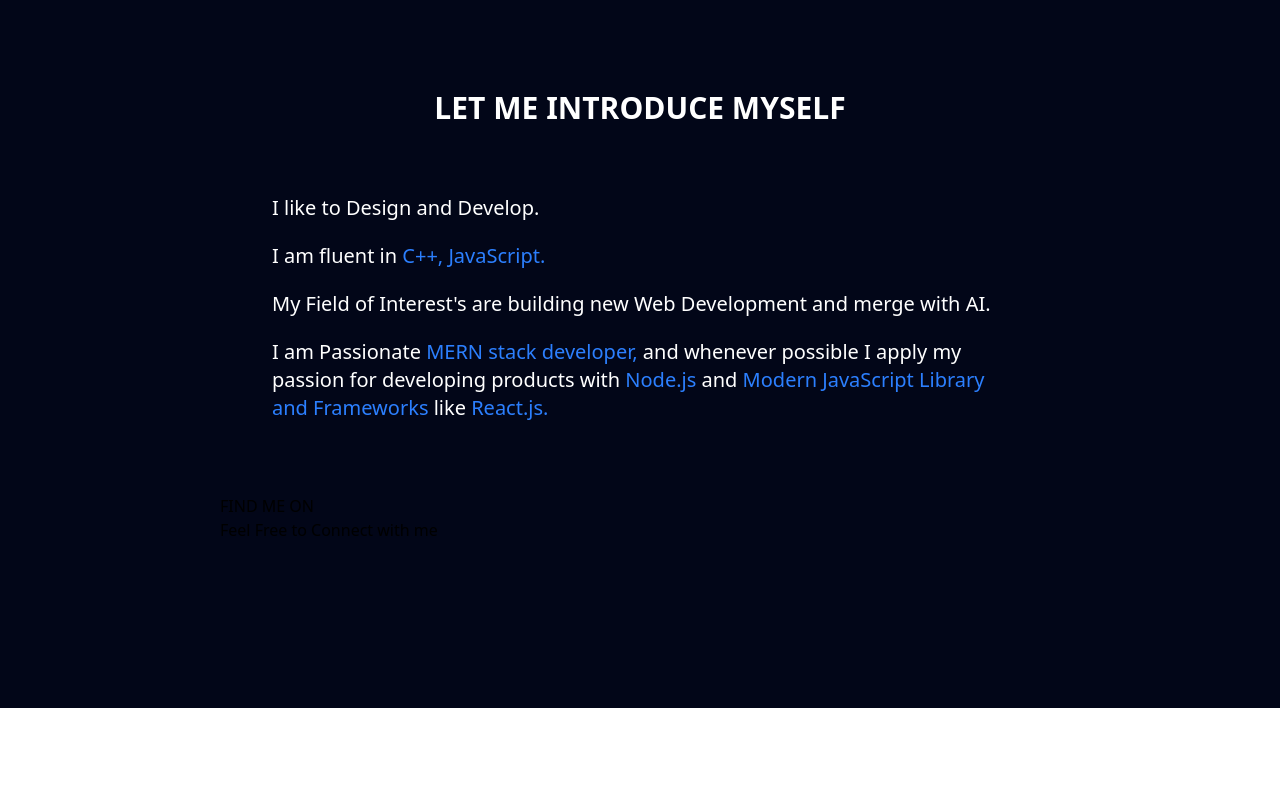
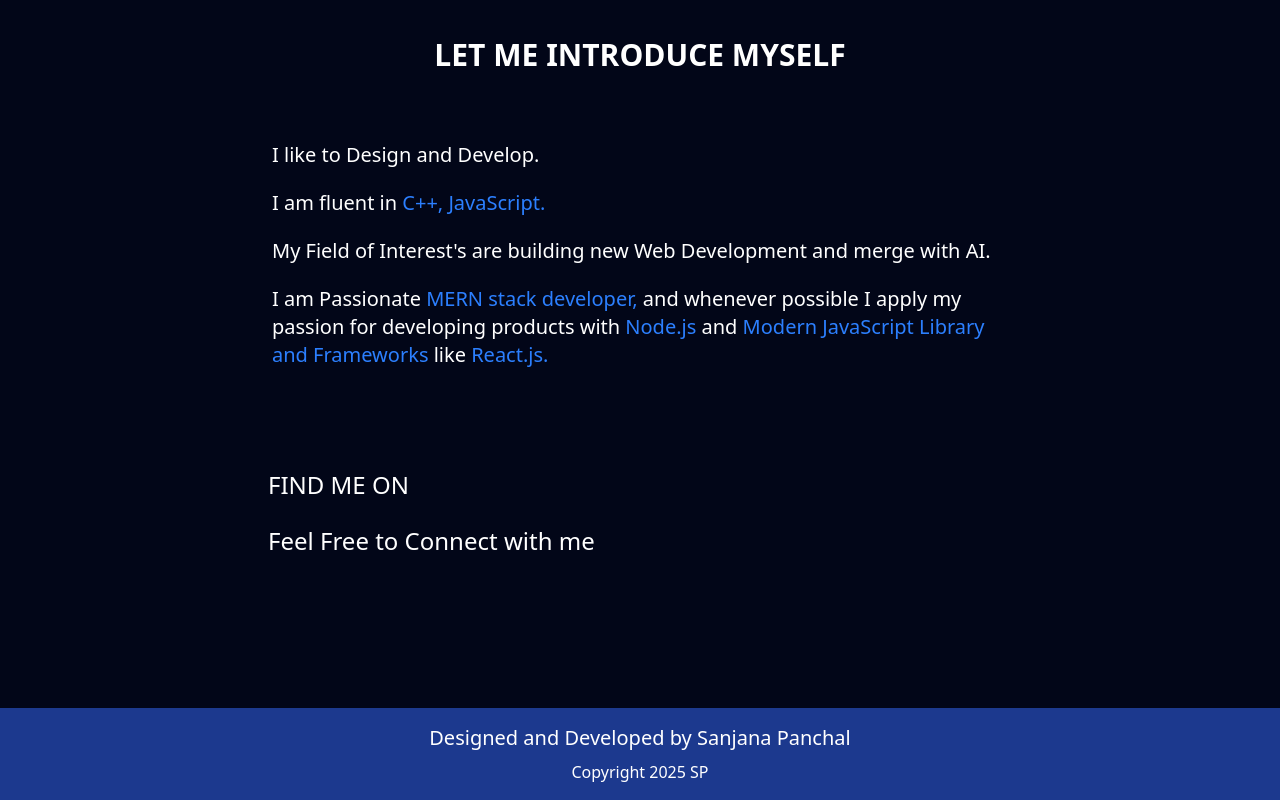
Before and after one commit to sanjana-panchal27/Portfolio, a React (Vite) app: page / in a window 1280 px wide. Shown: the part 956-1756 px from the top of the page. Before the commit the page ends 1664 px from the top, so only its background shows below. Built offline with nearby package versions, Linux system fonts and the light colour scheme.

Commit message:
added footer

```diff
--- a/src/App.jsx
+++ b/src/App.jsx
@@ -2,6 +2,8 @@
 import About from './components/About/About';
 import Navbar from './components/Navbar';
 import Home from './components/Home/Home';
+import Footer from './components/Footer';
+import Github from './components/About/Github';
 
 function App() {
   return (
@@ -11,7 +13,9 @@
         <Routes>
           <Route path="" element={<Home />} />
           <Route path="" element={<About />} />
+          <Route path="" element={<Github />} />
         </Routes>
+        <Footer />
       </BrowserRouter>
     </>
   );
--- a/src/components/About/About.tsx
+++ b/src/components/About/About.tsx
@@ -4,10 +4,10 @@
 import Techstack from './Techstack';
 import Toolstack from './Toolstack';
 
-
 const About = () => {
   return (
     <>
+      <h1>Hello</h1>
       <Particle />
       <Github />
       <Techstack />
--- a/src/components/About/Github.tsx
+++ b/src/components/About/Github.tsx
@@ -1,16 +1,15 @@
+// Github.tsx
 import React from 'react';
-import GitHubCalendar from 'react-github-calendar';
-import { Row } from 'reactstrap';
+import GithubCalendar from 'react-github-calendar';
+import { Row } from 'reactstrap'; // Assuming you are using reactstrap
 
 const Github = () => {
   return (
-    <>
-      <Row className="justify-center pb-1.5">
-        <h1 className="pb-2.5">
+    <Row className="justify-content-center pb-5">
+      <h1 className="pb-2">
         Days I <strong className="text-purple-800">Code</strong>
       </h1>
-
-        <GitHubCalendar
+      <GithubCalendar
         username="sanjana-panchal27"
         blockSize={15}
         blockMargin={5}
@@ -18,7 +17,6 @@
         fontSize={16}
       />
     </Row>
-    </>
   );
 };
 
--- a/src/components/Footer.tsx
+++ b/src/components/Footer.tsx
@@ -10,9 +10,15 @@
   let year = date.getFullYear();
   return (
     <>
-      <h3>Designed and Developed by Sanjana Panchal</h3>
-      <div className="div">
-        <h3>Copyright {year} SP</h3>
+      <div className="bg-blue-900 p-4">
+        <div className="text-white flex items-center justify-center mb-2">
+          <h3 className="text-xl">Designed and Developed by Sanjana Panchal</h3>
+        </div>
+        <div className="text-white flex items-center justify-center">
+          <div className="">
+            <h3>Copyright {year} SP</h3>
+          </div>
+        </div>
       </div>
     </>
   );
--- a/src/components/Home/Home.tsx
+++ b/src/components/Home/Home.tsx
@@ -1,5 +1,7 @@
 import React from 'react';
 import Photo from '../../Assets/Photo.jpg';
+import Footer from '../Footer';
+
 const Home = () => {
   return (
     <>
@@ -61,17 +63,17 @@
               </p>
             </div>
           </div>
-          <div className="div">
-            <div className="div">
-              <h1>FIND ME ON</h1>
+
+          <div className="text-2xl items-center justify-center m-6 p-6 mb-3.5">
+            <div className="text-white ">
+              <h1 className="mb-6">FIND ME ON</h1>
             </div>
-            <div className="div">
+            <div className="text-white">
               <p>
                 Feel Free to <span>Connect with me</span>
               </p>
             </div>
           </div>
-          <div className="div"></div>
         </div>
       </div>
     </>
```
Lines whose indentation alone changed are shown as unchanged.
